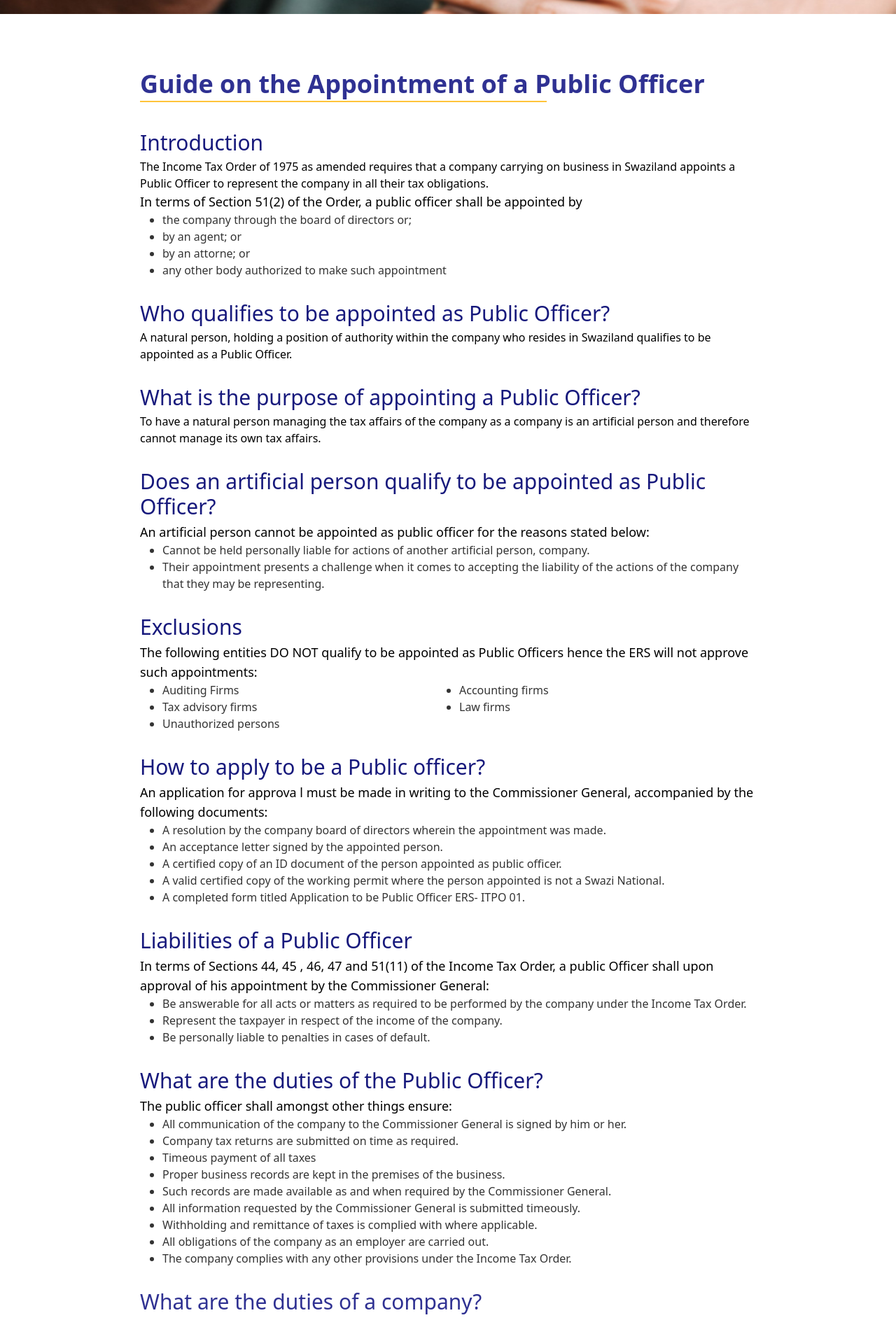
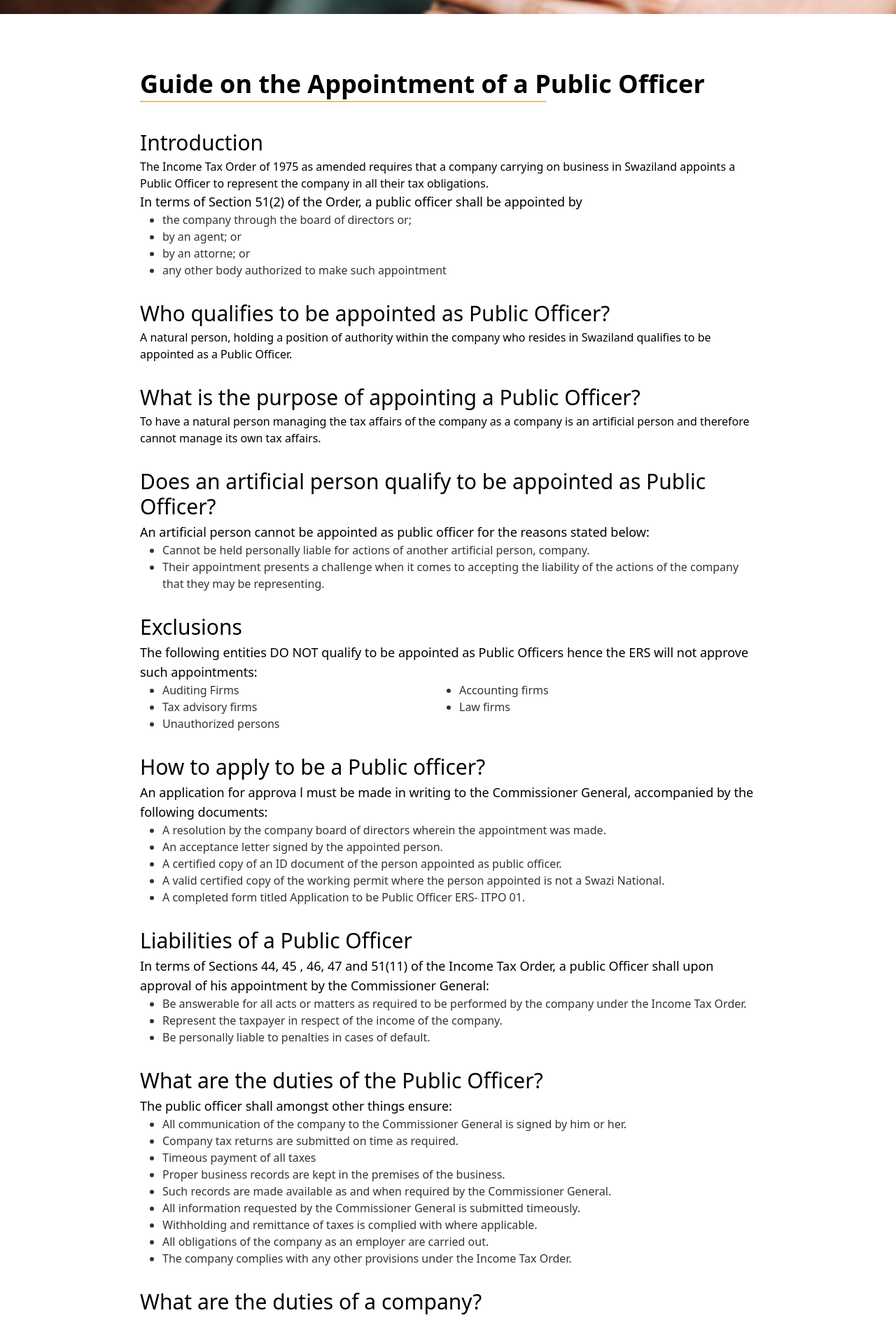
Before and after one commit to NikhilSaini99/ersproject, a Next.js app: page /VAT in a window 1280 px wide. Shown: the part 454-2340 px from the top of the page at 70% size. Built offline with nearby package versions, Linux system fonts and the light colour scheme.

Commit message:
new updates

```diff
--- a/src/components/homecard.js
+++ b/src/components/homecard.js
@@ -104,9 +104,9 @@ function Centers({ title, description,contact }) {
               className="text-[#333333] font-normal text-sm leading-5"
               dangerouslySetInnerHTML={{ __html: contact }}></span>
           </div>
-          <div>
+          <div className="">
           <Button variant="contained" href={'/'} sx={{background:'black',borderRadius:'50px',
-          fontWeight:'light',marginTop:'1rem', p:'0.5em 1.5rem',
+          fontWeight:'light',marginTop:'1rem', p:{xs:'0.5em 0.8rem',xl:'0.5em 1.5rem'},
           '&:hover':{background:'black'}}}>Get Direction</Button>
           </div>
         </div>
--- a/src/pages/Contact.js
+++ b/src/pages/Contact.js
@@ -23,13 +23,13 @@ export default function Contact() {
     {
       title: "MATSAPHA BRANCH",
       description: "Matsamo Shopping Complex <br /> (kaMahhala) <br /> MATSAPHA",
-      contact:'[+268] 2406 4050'
+      contact:'[+268] 2406 4050 <br><br>'
     },
     {
       title: "MBABANE SERVICE CENTRE",
       description:
-        "3rd Floor, Corporate Place, Swazi <br /> Plaza <br /> MBABANE",
-        contact:'[+268] 2406 4050'
+        "3rd Floor, Corporate Place, Swazi  Plaza <br /> MBABANE <br> <br>",
+        contact:'[+268] 2406 4050 <br><br>'
     },
     {
       title: "NHLANGANO BRANCH",
@@ -41,12 +41,12 @@ export default function Contact() {
       title: "PIGGS PEAK SERVICE CENTRE",
       description:
         "1st Floor, Supreme Building <br /> Evelyn Baring Road <br /> PIGGS PEAK",
-        contact:'[+268] 2406 4050'
+        contact:'[+268] 2406 4050 '
     },
     {
       title: "SITEKI SERVICE CENTRE",
       description: "Mafumbe Building <br /> Jacaranda Road <br /> SITEKI",
-      contact:'[+268] 2406 4050'
+      contact:'[+268] 2406 405'
     },
   ];
 
@@ -142,7 +142,7 @@ export default function Contact() {
               Service Centers and Branches
             </h1>
             <div className="border mr-12 border-yellowish mt-1 w-32"></div>
-            <div className="grid grid-cols-3 gap-x-16 gap-y-10 pt-5 items-end">
+            <div className="grid grid-cols-3 gap-x-16 gap-y-10 pt-5 items-start">
               {CentersData.map((item, key) => (
                 <Centers
                   key={key}
--- a/src/pages/IncomeTax.js
+++ b/src/pages/IncomeTax.js
@@ -58,16 +58,16 @@ export default function IncomeTax() {
                 {item.heading1}
               </h1>
               {/* <button>button</button> */}
-              <h1 className=" text-3xl font-medium text-mainColor">
+              <h1 className=" text-3xl font-medium text-mainColor mb-4">
                 {item.heading2}
               </h1>
 
-              <div className=" py-5">
+              <div className=" py-1">
 
                 <p className={`text-xl font-medium text-gray-500 ${styles.first_heading}`}>
                   {item.title}
                 </p>
-                <p className="mb-4  mt-8 text-black/80">
+                <p className="mb-4  mt-2 text-black/80">
                   <span className={`tracking-wide `}>{item.description}{" "}</span>
                 </p>
                 <p className={`mb-2  text-black/80 tracking-wide`}>{item.description1} </p>
--- a/src/pages/VAT.js
+++ b/src/pages/VAT.js
@@ -26,7 +26,7 @@ export default function VAT() {
 
       <section className="mx-40 my-10 p-10">
         <div>
-          <h1 className=" text-[#2F3192]  text-4xl font-semibold">
+          <h1 className=" text-[#000000]  text-4xl font-semibold">
             Guide on the Appointment of a Public Officer
           </h1>
           <div className="border border-bottom border-yellowish mt-1  w-[66%] "></div>
@@ -34,7 +34,7 @@ export default function VAT() {
 
         <div className="mt-10 space-y-8">
           <div>
-            <h2 className="text-3xl text-subColor mb-1">Introduction</h2>
+            <h2 className="text-3xl text-inherit mb-1">Introduction</h2>
             <p>
               {" "}
               The Income Tax Order of 1975 as amended requires that a company
@@ -56,7 +56,7 @@ export default function VAT() {
           </div>
 
           <div>
-            <h2 className="text-3xl text-subColor mb-1">
+            <h2 className="text-3xl text-inherit mb-1">
               Who qualifies to be appointed as Public Officer?
             </h2>
             <p>
@@ -67,7 +67,7 @@ export default function VAT() {
           </div>
 
           <div>
-            <h2 className="text-3xl text-subColor mb-1">
+            <h2 className="text-3xl text-inherit mb-1">
               What is the purpose of appointing a Public Officer?
             </h2>
             <p>
@@ -78,7 +78,7 @@ export default function VAT() {
           </div>
 
           <div>
-            <h2 className="text-3xl text-subColor mb-1">
+            <h2 className="text-3xl text-inherit mb-1">
               Does an artificial person qualify to be appointed as Public
               Officer?
             </h2>
@@ -102,7 +102,7 @@ export default function VAT() {
           </div>
 
           <div>
-            <h2 className="text-3xl text-subColor mb-1">Exclusions</h2>
+            <h2 className="text-3xl text-inherit mb-1">Exclusions</h2>
             <p className=" text-lg">
               The following entities DO NOT qualify to be appointed as Public
               Officers hence the ERS will not approve such appointments:
@@ -119,7 +119,7 @@ export default function VAT() {
           </div>
 
           <div>
-            <h2 className="text-3xl text-subColor mb-1">
+            <h2 className="text-3xl text-inherit mb-1">
               How to apply to be a Public officer?
             </h2>
             <p className=" text-lg">
@@ -150,7 +150,7 @@ export default function VAT() {
           </div>
 
           <div>
-            <h2 className="text-3xl text-subColor mb-1">
+            <h2 className="text-3xl text-inherit mb-1">
               Liabilities of a Public Officer
             </h2>
             <p className=" text-lg">
@@ -174,7 +174,7 @@ export default function VAT() {
           </div>
 
           <div>
-            <h2 className="text-3xl text-subColor mb-1">
+            <h2 className="text-3xl text-inherit mb-1">
               What are the duties of the Public Officer?
             </h2>
 
@@ -217,7 +217,7 @@ export default function VAT() {
           </div>
 
           <div>
-            <h2 className="text-3xl mb-1 text-mainColor">
+            <h2 className="text-3xl mb-1 text-inherit">
               What are the duties of a company?
             </h2>
             <ul className="list-disc">
@@ -234,7 +234,7 @@ export default function VAT() {
           </div>
 
           <div>
-            <h2 className="text-3xl mb-1 text-mainColor">
+            <h2 className="text-3xl mb-1 text-inherit">
               Failure to appoint a Public Officer Failure to appoint a public
               officer by a company shall:
             </h2>
--- a/src/pages/home.js
+++ b/src/pages/home.js
@@ -222,7 +222,7 @@ export default function Home() {
         <div className="flex flex-row bg-white text-xl justify-center font-semibold leading-6">
           <button
             onClick={() => toggleVisibility("div1")}
-            className={`py-3 w-60 ${
+            className={`py-3 w-60 rounded-t-xl ${
               isVisible.div1 ? "bg-subColor text-white" : "bg-white text-black"
             }`}
           >
@@ -231,7 +231,7 @@ export default function Home() {
 
           <button
             onClick={() => toggleVisibility("div2")}
-            className={`py-3 w-60 ${
+            className={`py-3 w-60 rounded-t-xl ${
               isVisible.div2 ? "bg-subColor text-white" : "bg-white text-black"
             }`}
           >
@@ -480,14 +480,14 @@ export default function Home() {
               {item.card.map((card, key) => (
                 <div key={key} className={`flex flex-col gap-2 py-5 text-black ${card.id && "border-b border-[#DAD8CC]"}`}>
                   <h1 className="text-lg font-medium leading-6">{card.head}</h1>
-                  <ul className="px-6 text-sm font-normal leading-7">
-                    <li className={`${card.para && "list-disc"}`}>
+                  <ul className=" text-sm font-normal leading-7">
+                    <li className={`${card.para && "before:content-['\\2726']"}`}>
                       {card.para}
                     </li>
-                    <li className={`${card.para2 && "list-disc"}`}>
+                    <li className={`${card.para2 && "before:content-['\\2726']"}`}>
                       {card.para2}
                     </li>
-                    <li className={`${card.para3 && "list-disc"}`}>
+                    <li className={`${card.para3 && "before:content-['\\2726']"}`}>
                       {card.para3}
                     </li>
                   </ul>
@@ -512,30 +512,23 @@ export default function Home() {
                   <h1 className="text-lg font-medium leading-6 text-black">
                     {card.head}
                   </h1>
-                  <ul className="px-6 text-sm font-normal leading-7 text-mainColor">
+                  <ul className=" text-sm font-normal leading-7 text-mainColor">
                     <Link href={""}>
-                      <li
-                        className={`hover:underline ${
-                          card.para && "list-disc"
-                        }`}
-                      >
+                      <li style={{listStyle:'none'}}
+                        className={`hover:underline ${card.para && "before:content-['\\2726']"}`}>
                         {card.para}
                       </li>
                     </Link>
                     <Link href={""}>
                       <li
-                        className={`hover:underline ${
-                          card.para2 && "list-disc"
-                        }`}
+                        className={`hover:underline ${card.para2 && "before:content-['\\2726']"}`}
                       >
                         {card.para2}
                       </li>
                     </Link>
                     <Link href={""}>
                       <li
-                        className={`hover:underline ${
-                          card.para3 && "list-disc"
-                        }`}
+                        className={`hover:underline ${card.para3 && "before:content-['\\2726']"}`}
                       >
                         {card.para3}
                       </li>
--- a/src/styles/IncomeTax.module.css
+++ b/src/styles/IncomeTax.module.css
@@ -2,5 +2,5 @@
     font-size: 2rem;
     color: grey;
     float: left;
-    margin-bottom: 2rem;
+    /* margin-bottom: 2rem; */
   }
--- a/tailwind.config.js
+++ b/tailwind.config.js
@@ -32,6 +32,6 @@ module.exports = {
   },
   plugins: [
     require('tailwindcss-textshadow'),
-    // require('@tailwindcss/typography')
+    require('@tailwindcss/typography')
   ],
 }
```
Also changed, not shown: src/styles/globals.css (line endings or trailing spaces).
